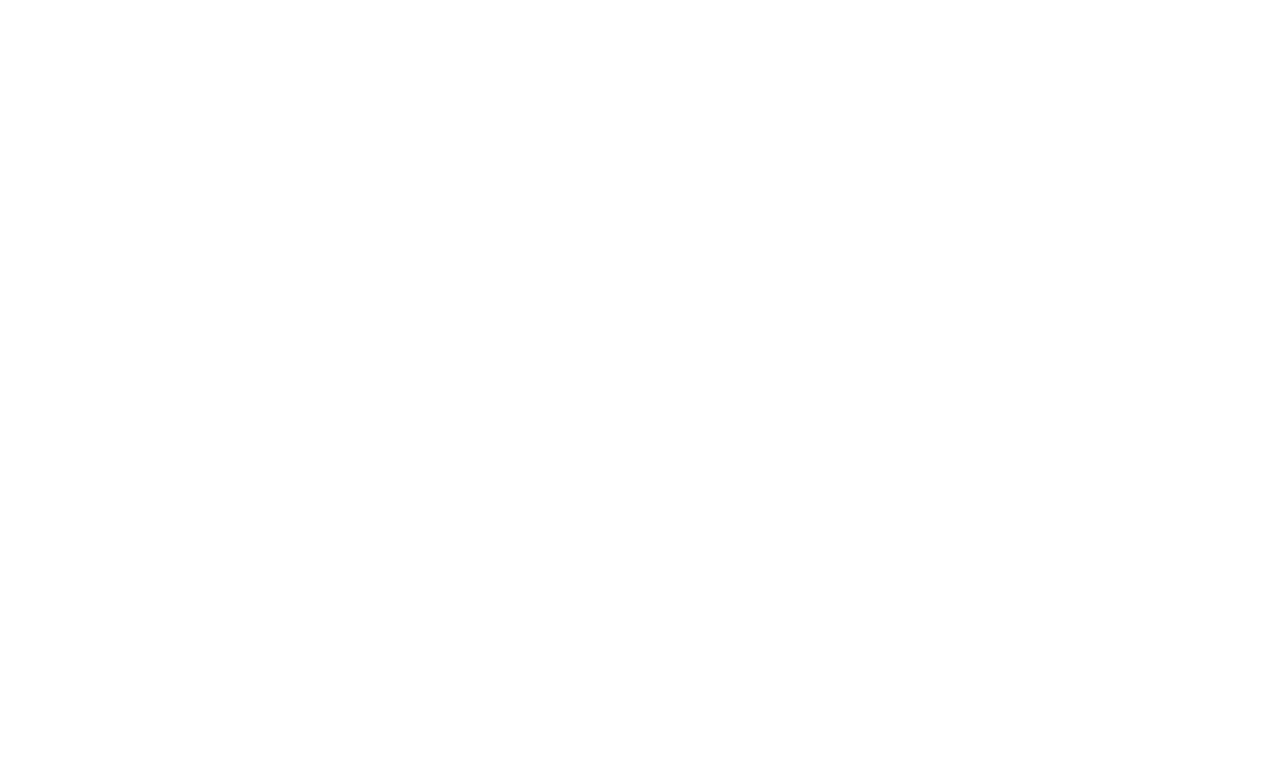
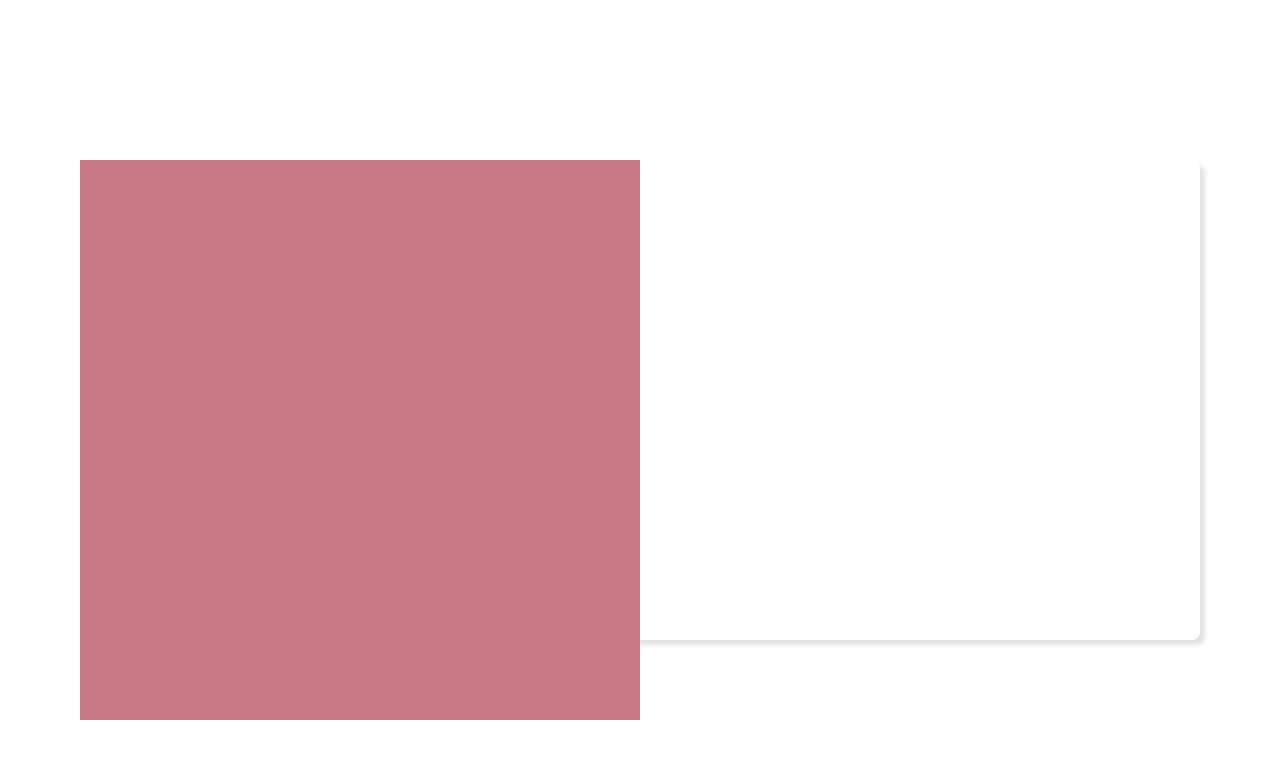
Before and after one commit to wlwlsus/shabit, a React (Create React App) app in the folder shabit-front/: page / in a window 1280 px wide. Shown: the top 758 px of the page. Built offline with nearby package versions, Linux system fonts and the light colour scheme.

Commit message:
FE:feat: create SideMenu molecule

```diff
--- a/shabit-front/package.json
+++ b/shabit-front/package.json
@@ -9,6 +9,7 @@
     "axios": "^0.25.0",
     "react": "^18.2.0",
     "react-dom": "^18.2.0",
+    "react-icons": "^4.7.1",
     "react-router-dom": "^6.2.1",
     "react-scripts": "^5.0.1",
     "styled-components": "^5.3.3",
--- a/shabit-front/src/App.jsx
+++ b/shabit-front/src/App.jsx
@@ -1,12 +1,16 @@
 import React from 'react';
 import { GlobalStyle, theme } from './styles/GlobalStyles';
 import { ThemeProvider } from 'styled-components';
+
+import LandingContainer from './components/molecules/LandingContainer';
 
 function App() {
   return (
     <ThemeProvider theme={theme}>
       <GlobalStyle />
-      <div className="App"></div>
+      <div className="App" style={{ width: '100%', height: '100%' }}>
+        <LandingContainer />
+      </div>
     </ThemeProvider>
   );
 }
--- a/shabit-front/src/components/atoms/Button.jsx
+++ b/shabit-front/src/components/atoms/Button.jsx
@@ -19,7 +19,7 @@ const Button = ({ background, type, role, text, icon, onClick, children }) => {
   );
 };
 
-Button.PropTypes = {
+Button.propTypes = {
   background: PropTypes.oneOf(['primary', 'secondary']),
   type: PropTypes.oneOf(['round', 'square']),
   role: PropTypes.oneOf(['button', 'submit']),
--- a/shabit-front/src/components/atoms/Container.jsx
+++ b/shabit-front/src/components/atoms/Container.jsx
@@ -2,12 +2,12 @@ import React from 'react';
 import PropTypes from 'prop-types';
 import styled from 'styled-components';
 
-const Container = ({ background, border, shadow, onClick, children }) => {
-  const backgroundClass = `bg-${background}`;
+const Container = ({ size, bg, border, shadow, onClick, children }) => {
+  const bgClass = `bg-${bg}`;
 
   return (
     <ContainerWrapper
-      className={`${backgroundClass} ${border} ${shadow}`}
+      className={` ${size} ${bgClass} ${border} ${shadow}`}
       onClick={onClick}
     >
       {children}
@@ -16,7 +16,8 @@ const Container = ({ background, border, shadow, onClick, children }) => {
 };
 
 Container.propTypes = {
-  background: PropTypes.oneOf(['primary', 'secondary']),
+  size: PropTypes.oneOf(['lg', 'square']).isRequired,
+  bg: PropTypes.oneOf(['primary', 'secondary']),
   border: PropTypes.oneOf(['rounded']),
   shadow: PropTypes.oneOf(['shadow']),
   onClick: PropTypes.func,
@@ -24,7 +25,8 @@ Container.propTypes = {
 };
 
 Container.defaultProps = {
-  background: undefined,
+  size: undefined,
+  bg: undefined,
   border: undefined,
   shadow: undefined,
   onClick: undefined,
@@ -32,7 +34,6 @@ Container.defaultProps = {
 };
 
 const ContainerWrapper = styled.div`
-  display: inline-flex;
   background-color: ${({ theme }) => theme.color.whiteColor};
 
   &.bg-primary {
@@ -43,12 +44,22 @@ const ContainerWrapper = styled.div`
     background-color: ${({ theme }) => theme.color.secondary};
   }
 
-  $.rounded {
+  &.rounded {
     border-radius: 0.5rem;
   }
 
-  $.shadow {
-    box-shadow: 0.5rem 0.5rem 0.5rem ${({ theme }) => theme.color.shadowColor};
+  &.shadow {
+    box-shadow: 0.3rem 0.3rem 0.3rem ${({ theme }) => theme.color.shadowColor};
+  }
+
+  &.lg {
+    width: 70rem;
+    height: 30rem;
+  }
+
+  &.square {
+    width: 35rem;
+    height: 35rem;
   }
 `;
 
--- a/shabit-front/src/components/atoms/Input.jsx
+++ b/shabit-front/src/components/atoms/Input.jsx
@@ -13,7 +13,7 @@ const Input = ({ role, placeholder, shadow, onClick }) => {
   );
 };
 
-Input.PropTypes = {
+Input.propTypes = {
   role: PropTypes.oneOf(['text', 'checkbox']),
   placeholder: PropTypes.string,
   shadow: PropTypes.oneOf(['shadow']),
--- /dev/null
+++ b/shabit-front/src/components/molecules/LandingContainer.jsx
@@ -0,0 +1,23 @@
+import React from 'react';
+import styled from 'styled-components';
+import Container from '../atoms/Container';
+
+const LandingContainer = () => {
+  return (
+    <ContainerWrapper>
+      <Container shadow={'shadow'} border={'rounded'} size={'lg'}>
+        <Container bg={'primary'} size={'square'} />
+      </Container>
+    </ContainerWrapper>
+  );
+};
+
+const ContainerWrapper = styled.div`
+  width: 100%;
+  height: 100%;
+  display: flex;
+  justify-content: center;
+  align-items: center;
+`;
+
+export default LandingContainer;
```
Also changed, not shown: shabit-front/src/components/atoms/Label.jsx (+21 -7 lines), shabit-front/src/components/molecules/SideMenu.jsx (added, +37 -0 lines), 1 other file (tests, documents, lock files or other folders).
